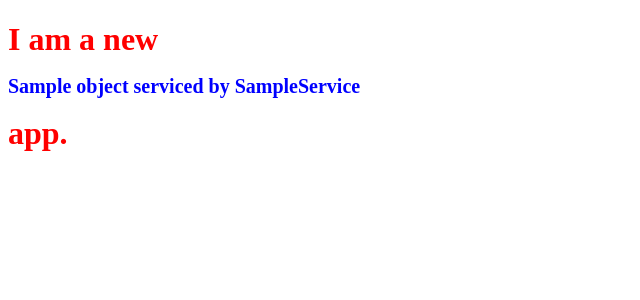
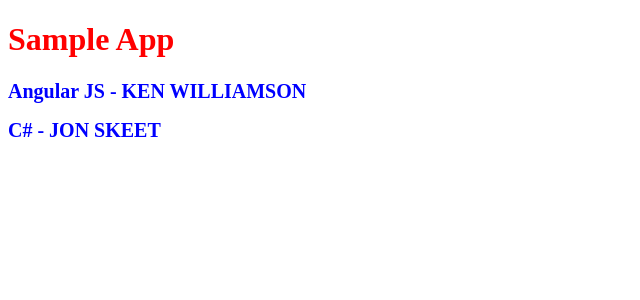
Before and after one commit to rajkgoel/Library-App, an Angular app: page / in a window 1280 px wide. Shown: the top 300 px of the page, without its empty margins (0-640 px from the left). Built offline with nearby package versions, Linux system fonts and the light colour scheme.

Commit message:
Changed the component/service names

```diff
--- a/src/app/app.component.ts
+++ b/src/app/app.component.ts
@@ -1,20 +1,23 @@
 import { Component } from '@angular/core';
-import { SampleService } from './services/sampleService';
+import { BookService } from './services/bookService';
+import { Book } from './classes/book';
 
 @Component({
   selector: 'app-root',
-  template: '<h1>I am a new <h2>{{Title}}</h2> app.</h1>',
+  template: `<h1>Sample App</h1>
+              <div *ngFor="let book of Books">
+                <div><h2>{{book.Name}} - {{book.Author | uppercase }}</h2></div>
+              </div>
+              `,
   styles: [`h1 { color: red }
             h2 { font-size: 20px; color: blue }`],
-  providers: [ SampleService ]
+  providers: [ BookService ]
 })
 
 export class AppComponent {
-  Title: string;
+  Books: Book[];
 
-  constructor(_sampleService: SampleService)
-  {
-    let sampleObj = _sampleService.getSampleObject();
-    this.Title = sampleObj.Title;
+  constructor(_sampleService: BookService)  {
+    this.Books =  _sampleService.getBooks();
   }
 }
--- /dev/null
+++ b/src/app/classes/book.ts
@@ -0,0 +1,4 @@
+export class Book {
+    constructor(public Name: string, public Author: string, public PublicationYear: number)
+    {}
+}
--- a/src/app/classes/sampleObject.ts
+++ /dev/null
@@ -1,8 +0,0 @@
-export class SampleObject {
-    Title: string;
-
-    constructor(title: string)
-    {
-        this.Title = title;
-    }
-}
--- /dev/null
+++ b/src/app/services/bookService.ts
@@ -0,0 +1,14 @@
+import { Injectable } from '@angular/core';
+import { Book } from '../classes/book';
+
+@Injectable()
+export class BookService {
+
+    getBooks(): Book[] {
+        let books = [
+            new Book("Angular JS", "Ken Williamson", 2012),
+            new Book("C#", "Jon Skeet", 2004)
+            ];
+       return books;
+    }
+}
--- a/src/app/services/sampleService.ts
+++ /dev/null
@@ -1,11 +0,0 @@
-import { Injectable } from '@angular/core';
-import { SampleObject } from '../classes/sampleObject';
-
-@Injectable()
-export class SampleService {
-
-    getSampleObject(): SampleObject {
-       return new SampleObject("Sample object serviced by SampleService");
-    }
-
-}
--- a/src/index.html
+++ b/src/index.html
@@ -9,6 +9,6 @@
   <link rel="icon" type="image/x-icon" href="favicon.ico">
 </head>
 <body>
-  <app-root>Loading...</app-root>
+  <app-root>Loading, wait for a sec...</app-root>
 </body>
 </html>
```
Also changed, not shown: src/app/app.module.ts (+4 -4 lines).
